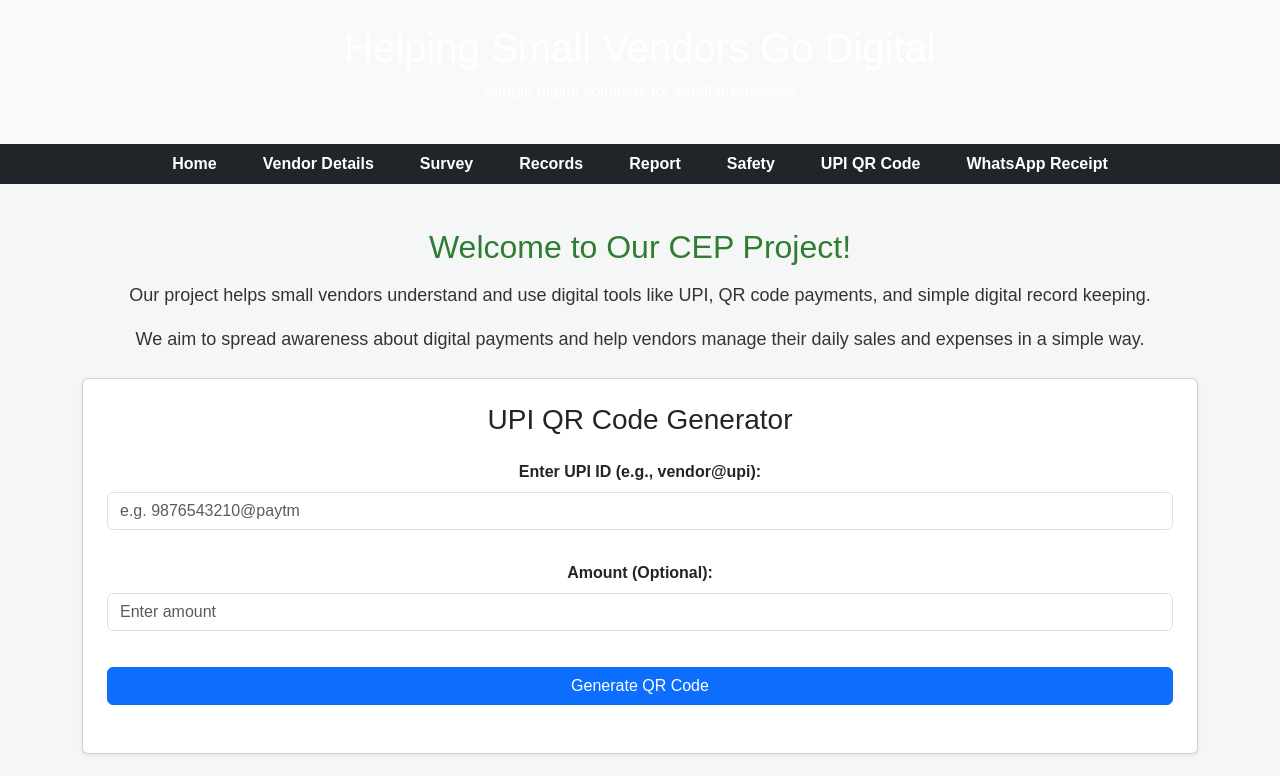
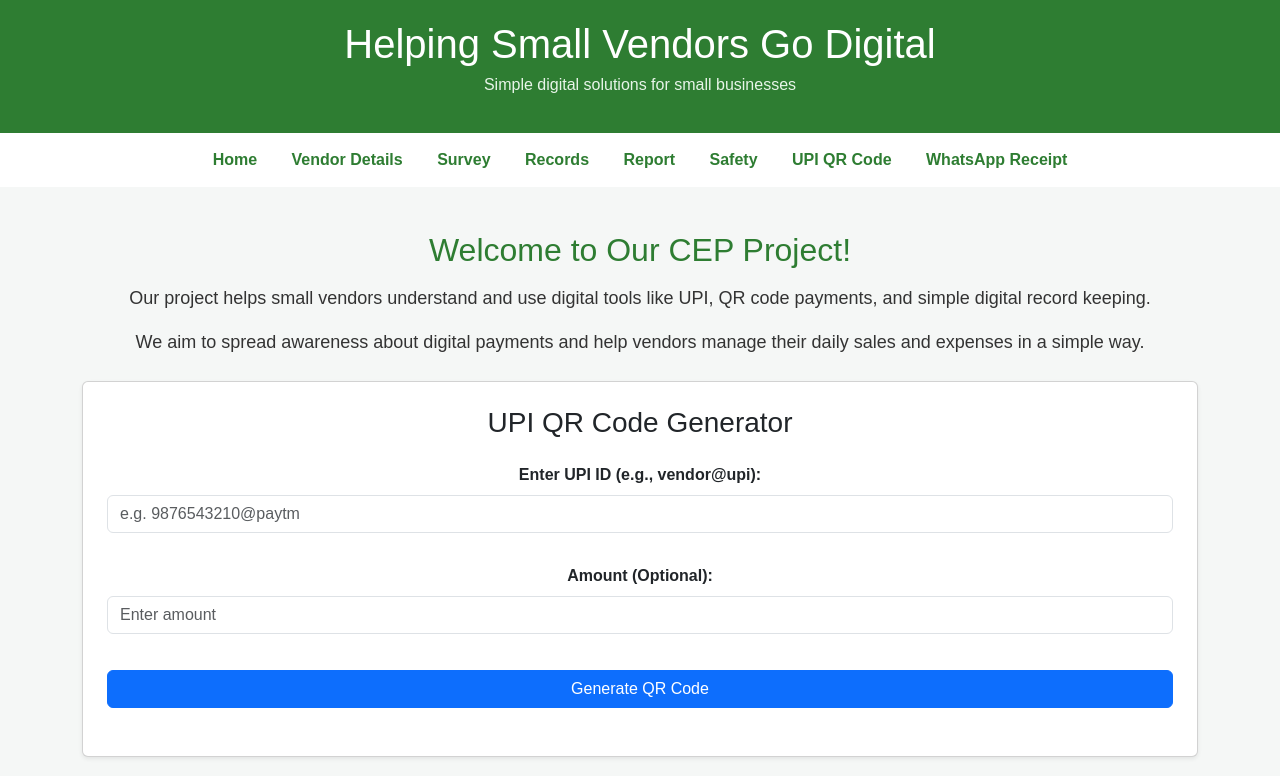
Before and after one commit to mulevidhi-dot/small-vendors-digital, a website: page index.html in a window 1280 px wide. Shown: the top 776 px of the page. Drawn offline with nearby package versions, Linux system fonts and the light colour scheme.

Commit message:
Update index.html

```diff
--- a/index.html
+++ b/index.html
@@ -16,20 +16,21 @@
 
 <body>
 
-<header class="text-center py-4 bg-light">
-    <h1>Helping Small Vendors Go Digital</h1>
-    <p>Simple digital solutions for small businesses</p>
+<!-- Match header styling across all pages -->
+<header style="background-color: #2e7d32; color: white; text-align: center; padding: 20px 0;">
+    <h1 style="color: white; margin: 0;">Helping Small Vendors Go Digital</h1>
+    <p style="color: #e8f5e9; margin-top: 5px;">Simple digital solutions for small businesses</p>
 </header>
 
-<nav class="d-flex justify-content-center gap-3 py-2 bg-dark text-white">
-  <a class="text-white text-decoration-none" href="index.html">Home</a>
-  <a class="text-white text-decoration-none" href="vendor.html">Vendor Details</a>
-  <a class="text-white text-decoration-none" href="survey.html">Survey</a>
-  <a class="text-white text-decoration-none" href="records.html">Records</a>
-  <a class="text-white text-decoration-none" href="report.html">Report</a>
-  <a class="text-white text-decoration-none" href="safety.html">Safety</a>
-  <a class="text-white text-decoration-none" href="#upi-section">UPI QR Code</a>
-  <a class="text-white text-decoration-none" href="#whatsapp-section">WhatsApp Receipt</a>
+<nav>
+    <a href="index.html">Home</a>
+    <a href="vendor.html">Vendor Details</a>
+    <a href="survey.html">Survey</a>
+    <a href="records.html">Records</a>
+    <a href="report.html">Report</a>
+    <a href="safety.html">Safety</a>
+    <a href="#upi-section">UPI QR Code</a>
+    <a href="#whatsapp-section">WhatsApp Receipt</a>
 </nav>
 
 <main class="container my-4">
```
